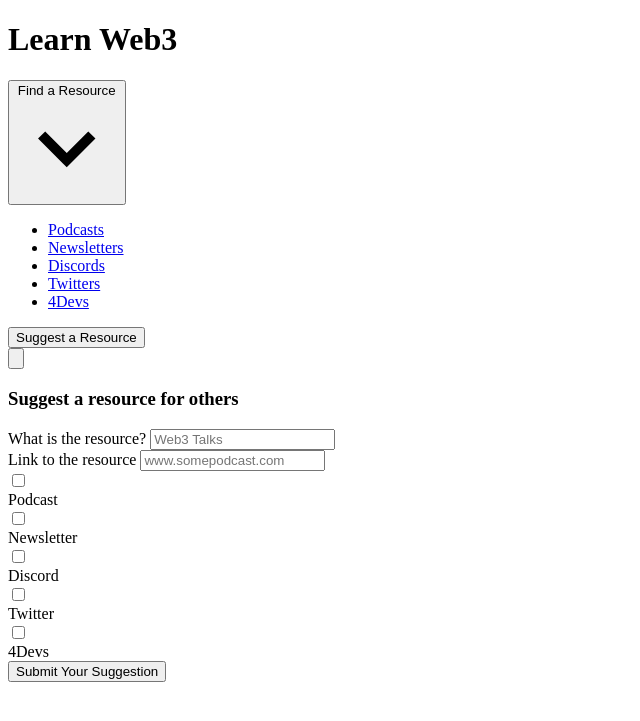
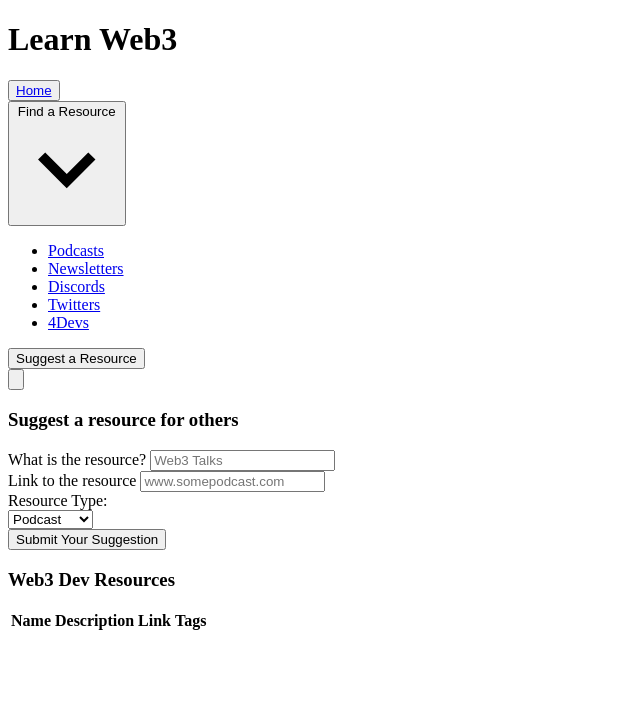
Before and after one commit to MSBivens/learn_web3, a Flask app: template flask_app/templates/4dev.html in a window 1280 px wide. Shown: the top 721 px of the page, without its empty margins (0-640 px from the left). Run offline with Flask 2, Linux system fonts and the light colour scheme; the template is opened without the code that fills it, so the values that code supplies are empty; some libraries are stand-ins or nearby versions.

Commit message:
Update w/ copy of changes from podcast page

```diff
--- a/flask_app/templates/4dev.html
+++ b/flask_app/templates/4dev.html
@@ -11,6 +11,11 @@
         <span class="lg:container lg:mx-auto flex justify-between">
             <h1 class="font-bold text-white m-0 lg:text-3xl">Learn Web3</h1>
             <nav class="flex font-light text-white m-0">
+                <div class="max-w-2xl mx-auto mr-8">
+                    <button class="items-center inline-flex block font-semibold rounded px-4 py-2 items-center bg-gray-300 text-gray-700" type="button">
+                        <a href="/">Home</a>
+                    </button>
+                </div>
                 <div class="mr-8">
                     <div class="dropdown inline-block relative">
                         <button class="bg-gray-300 text-gray-700 font-semibold py-2 px-4 rounded inline-flex items-center">
@@ -47,35 +52,21 @@
                                             <label for="link" class="block mb-2 text-sm font-medium text-gray-900 dark:text-gray-300">Link to the resource</label>
                                             <input type="link" name="link" id="link" placeholder="www.somepodcast.com" class="bg-gray-50 border border-gray-300 text-gray-900 text-sm rounded-lg focus:ring-blue-500 focus:border-blue-500 block w-full p-2.5 dark:bg-gray-600 dark:border-gray-500 dark:placeholder-gray-400 dark:text-white" required="">
                                         </div>
-                                        <div class="flex justify-between">
-                                            <div class="flex items-start">
-                                                <div class="flex items-center h-5">
-                                                    <input id="type" type="checkbox" value="" class="w-4 h-4 bg-gray-50 rounded border border-gray-300 focus:ring-3 focus:ring-blue-300 dark:bg-gray-600 dark:border-gray-500 dark:focus:ring-blue-600 dark:ring-offset-gray-800" required="">
-                                                </div>
-                                                <label for="podcast" class="ml-2 text-sm font-medium text-gray-900 dark:text-gray-300">Podcast</label>
-                                                <div class="flex items-center h-5">
-                                                    <input id="type" type="checkbox" value="" class="ml-2 w-4 h-4 bg-gray-50 rounded border border-gray-300 focus:ring-3 focus:ring-blue-300 dark:bg-gray-600 dark:border-gray-500 dark:focus:ring-blue-600 dark:ring-offset-gray-800" required="">
-                                                </div>
-                                                <label for="newsletter" class="ml-2 text-sm font-medium text-gray-900 dark:text-gray-300">Newsletter</label>
-                                                <div class="flex items-center h-5">
-                                                    <input id="type" type="checkbox" value="" class="ml-2 w-4 h-4 bg-gray-50 rounded border border-gray-300 focus:ring-3 focus:ring-blue-300 dark:bg-gray-600 dark:border-gray-500 dark:focus:ring-blue-600 dark:ring-offset-gray-800" required="">
-                                                </div>
-                                                <label for="discord" class="ml-2 text-sm font-medium text-gray-900 dark:text-gray-300">Discord</label>
+                                        <div>
+                                            <label for="resource-type" class="block mb-2 text-sm font-medium text-gray-900 dark:text-gray-300">
+                                                Resource Type:
+                                            </label>
+                                            <div class="relative">
+                                                <select name="type" name="type" class="bg-gray-50 border border-gray-300 text-gray-900 text-sm rounded-lg focus:ring-blue-500 focus:border-blue-500 block w-full p-2.5 dark:bg-gray-600 dark:border-gray-500 dark:placeholder-gray-400 dark:text-white" id="resource-type">
+                                                    <option>Podcast</option>
+                                                    <option>Newsletter</option>
+                                                    <option>Discord</option>
+                                                    <option>Twitter</option>
+                                                    <option>Dev</option>
+                                                </select>
                                             </div>
                                         </div>
-                                        <div class="flex justify-between">
-                                            <div class="flex justify-between">
-                                                <div class="flex items-center h-5">
-                                                    <input id="type" type="checkbox" value="" class="w-4 h-4 bg-gray-50 rounded border border-gray-300 focus:ring-3 focus:ring-blue-300 dark:bg-gray-600 dark:border-gray-500 dark:focus:ring-blue-600 dark:ring-offset-gray-800" required="">
-                                                </div>
-                                                <label for="twitter" class="ml-2 text-sm font-medium text-gray-900 dark:text-gray-300">Twitter</label>
-                                                <div class="flex items-center h-5">
-                                                    <input id="type" type="checkbox" value="" class="ml-2 w-4 h-4 bg-gray-50 rounded border border-gray-300 focus:ring-3 focus:ring-blue-300 dark:bg-gray-600 dark:border-gray-500 dark:focus:ring-blue-600 dark:ring-offset-gray-800" required="">
-                                                </div>
-                                                <label for="4devs" class="ml-2 text-sm font-medium text-gray-900 dark:text-gray-300">4Devs</label>
-                                            </div>
-                                        </div>
-                                            <button type="submit" class="w-full text-white bg-blue-700 hover:bg-blue-800 focus:ring-4 focus:outline-none focus:ring-blue-300 font-medium rounded-lg text-sm px-5 py-2.5 text-center dark:bg-blue-600 dark:hover:bg-blue-700 dark:focus:ring-blue-800">
+                                            <button type="submit" value="" class="w-full text-white bg-blue-700 hover:bg-blue-800 focus:ring-4 focus:outline-none focus:ring-blue-300 font-medium rounded-lg text-sm px-5 py-2.5 text-center dark:bg-blue-600 dark:hover:bg-blue-700 dark:focus:ring-blue-800">
                                                 Submit Your Suggestion
                                             </button>
                                     </form>
@@ -87,15 +78,54 @@
             </nav>
         </span>
     </header>
-    <main class="lg:container lg:mx-auto mt-16">
-        <div class="grid gap-16 grid-cols-3 mt-5">
-            <div class="content-block">
-                {% if resource.type == dev %}
-                <h2 class="resource-title">{{resource.name}}</h2>
-                <p class="card-text">{{resource.description}}</p>
-                <p class="card-text">{{resource.tags}}</p>
-                <p class="card-text">{{resource.link}}</p>
-                {% endif %}
+    <main class="lg:container lg:mx-auto mt-16 flex justify-center">
+        <div class="w-full md:w-1/2 px-3 border-2 border-black rounded">
+            <h3>Web3 Dev Resources</h3>
+            <div class="flex flex-col">
+                <div class="overflow-x-auto sm:-mx-6 lg:-mx-8">
+                    <div class="py-2 inline-block min-w-full sm:px-6 lg:px-8">
+                        <div class="overflow-hidden">
+                            <table class="min-w-full">
+                                <thead class="bg-white border-b">
+                                    <tr>
+                                        <th scope="col" class="text-sm font-medium text-gray-900 px-6 py-4 text-left">
+                                        Name
+                                        </th>
+                                        <th scope="col" class="text-sm font-medium text-gray-900 px-6 py-4 text-left">
+                                        Description
+                                        </th>
+                                        <th scope="col" class="text-sm font-medium text-gray-900 px-6 py-4 text-left">
+                                        Link
+                                        </th>
+                                        <th scope="col" class="text-sm font-medium text-gray-900 px-6 py-4 text-left">
+                                        Tags
+                                        </th>
+                                    </tr>
+                                </thead>
+                                <tbody>
+                                    {% for resource in resources %}
+                                    {% if resource.type == 'Dev' %}
+                                        <tr class="bg-white border-b transition duration-300 ease-in-out hover:bg-gray-100">
+                                            <td class="px-6 py-4 whitespace-nowrap text-sm font-medium text-gray-900">
+                                                {{resource.name}}
+                                            </td>
+                                            <td class="text-sm text-gray-900 font-light px-6 py-4">
+                                                {{resource.description}}
+                                            </td>
+                                            <td class="text-sm text-gray-900 font-light px-6 py-4 whitespace-nowrap">
+                                                <a href="https://{{resource.link}}">Link</a>
+                                            </td>
+                                            <td class="text-sm text-gray-900 font-light px-6 py-4 whitespace-nowrap">
+                                                {{resource.tags}}
+                                            </td>
+                                        </tr>
+                                    {% endif %}
+                                    {% endfor %}
+                                </tbody>
+                            </table>
+                        </div>
+                    </div>
+                </div>
             </div>
         </div>
     </main>
```
Also changed, not shown: flask_app/templates/discords.html (+66 -36 lines), flask_app/templates/newsletters.html (+66 -36 lines), flask_app/templates/twitters.html (+69 -36 lines).
